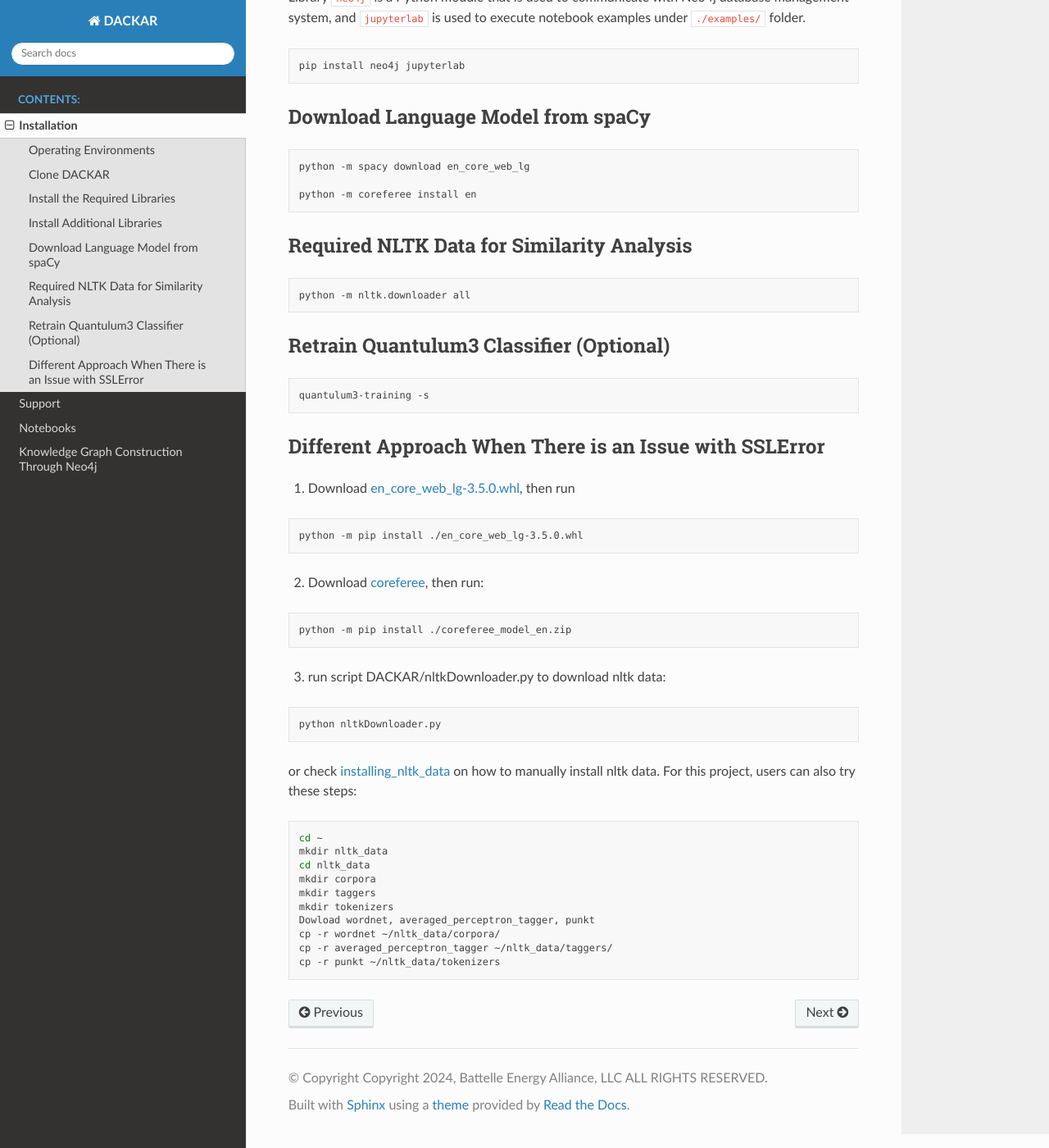
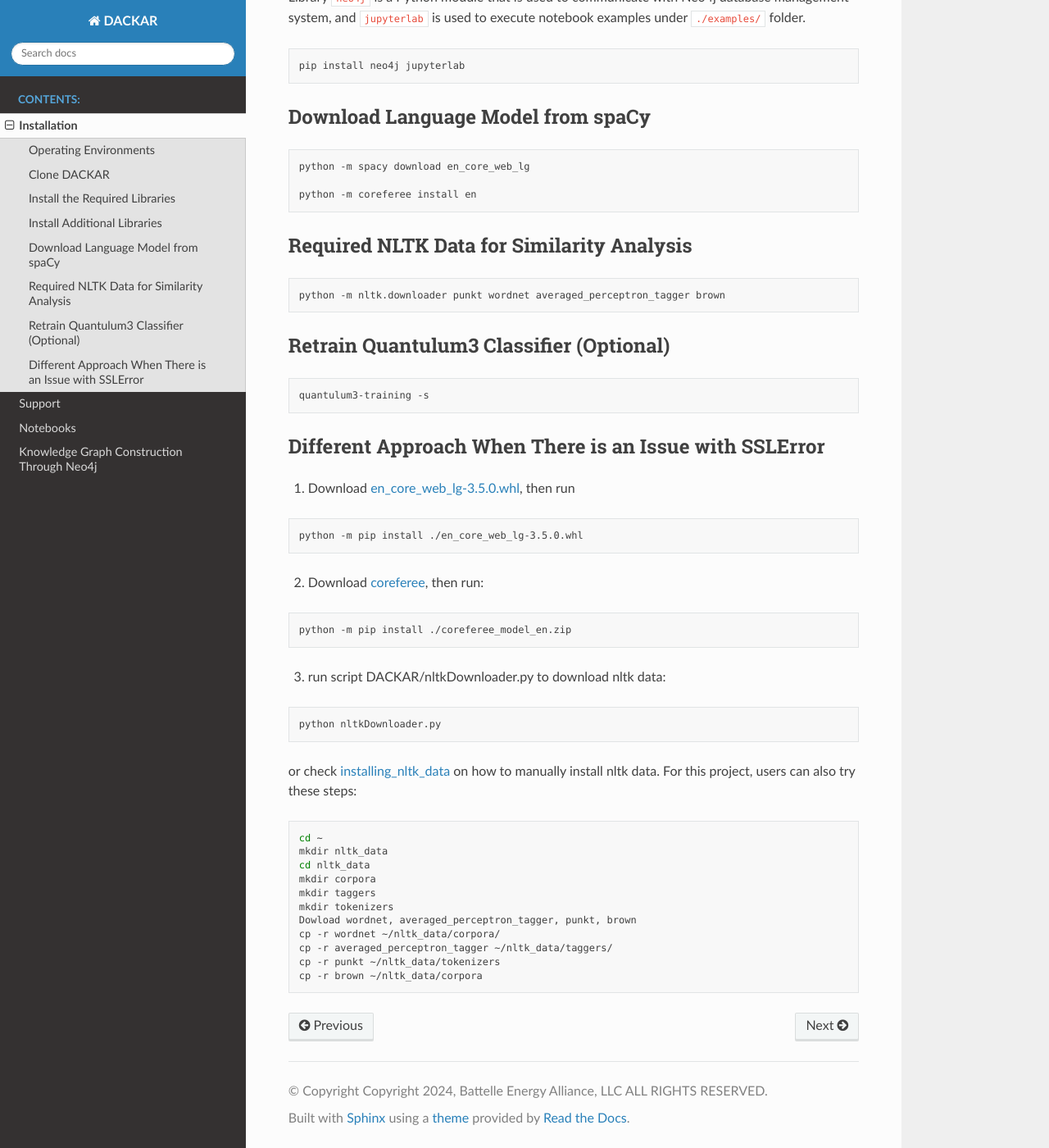
Before and after one commit to idaholab/DACKAR, a Sphinx documentation site: the page built from docs/install_spacy3.5.rst, in a window 1280 px wide and 1400 px high, scrolled down 858 px. Shown: the whole window at 82% size. Built offline with Sphinx 7.4.7 and the Read the Docs theme 3.1.0, drawn with Linux system fonts in a browser that asks for light colours; formulas are drawn with MathJax 3; pages that are not in the unit, such as notebooks, are missing from menus; some of the changed text lies outside the part shown.

Commit message:
update installation

```diff
--- a/docs/install_spacy3.5.rst
+++ b/docs/install_spacy3.5.rst
@@ -62,7 +62,7 @@ Required NLTK Data for Similarity Analysis
 
 .. code-block:: bash
 
-  python -m nltk.downloader all
+  python -m nltk.downloader punkt wordnet averaged_perceptron_tagger brown
 
 Retrain Quantulum3 Classifier (Optional)
 ----------------------------------------
@@ -104,10 +104,11 @@ For this project, users can also try these steps:
   mkdir corpora
   mkdir taggers
   mkdir tokenizers
-  Dowload wordnet, averaged_perceptron_tagger, punkt
+  Dowload wordnet, averaged_perceptron_tagger, punkt, brown
   cp -r wordnet ~/nltk_data/corpora/
   cp -r averaged_perceptron_tagger ~/nltk_data/taggers/
   cp -r punkt ~/nltk_data/tokenizers
+  cp -r brown ~/nltk_data/corpora
 
 .. _en_core_web_lg-3.5.0.whl: https://github.com/explosion/spacy-models/releases/download/en_core_web_lg-3.5.0/en_core_web_lg-3.5.0-py3-none-any.whl
 .. _coreferee: https://github.com/richardpaulhudson/coreferee/tree/master/models/coreferee_model_en.zip
```
Also changed, not shown: other parts of docs/install_spacy3.5.rst (+1 -1 lines), 1 other file.
